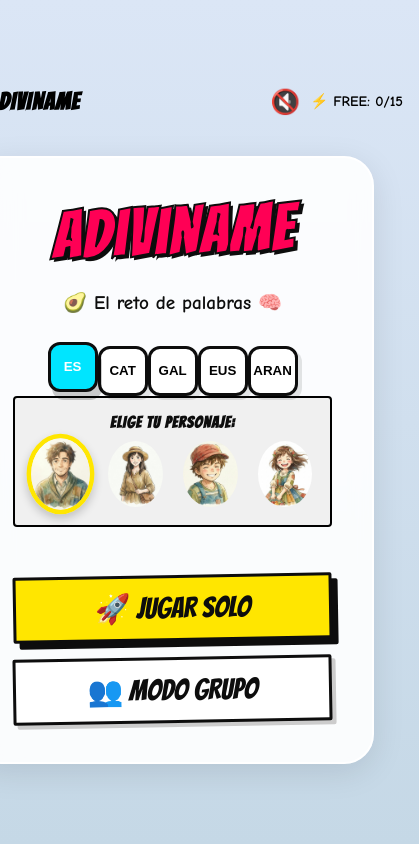
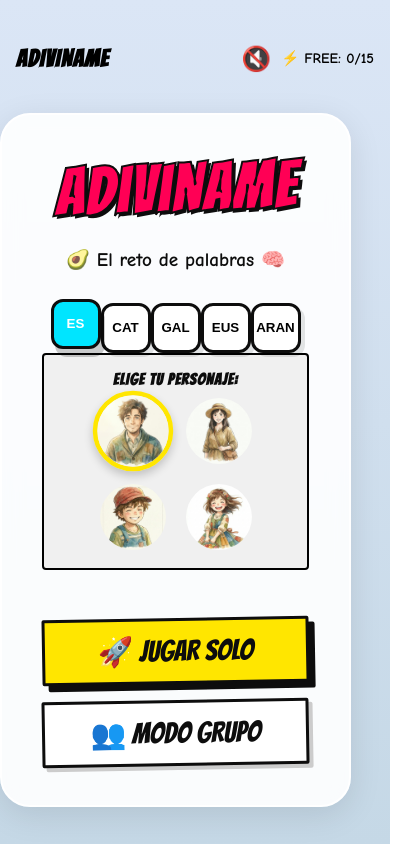
Before and after one commit to reservaselrinconcito-stack/adiviname, a React (Vite) app: page / in a window 390 px wide. Shown: the whole page, 419 px wide, since content can reach past the window. Built offline with nearby package versions, Linux system fonts and the light colour scheme.

Commit message:
Mobile optimization: spacing, font sizes, and avatar grid

```diff
--- a/src/App.jsx
+++ b/src/App.jsx
@@ -75,7 +75,7 @@ function App() {
       <div className="container">
         {/* Header / Stats */}
         <header style={{ marginBottom: '2rem', display: 'flex', justifyContent: 'space-between', alignItems: 'center', padding: '0.5rem 1rem' }}>
-          <div style={{ fontWeight: '900', letterSpacing: '1px', fontFamily: 'Bangers, cursive', fontSize: '1.5rem', color: 'black' }}>ADIVINAME</div>
+          <div className="header-title" style={{ fontWeight: '900', letterSpacing: '1px', fontFamily: 'Bangers, cursive', fontSize: '1.5rem', color: 'black' }}>ADIVINAME</div>
 
           <div style={{ display: 'flex', gap: '10px' }}>
             <button onClick={toggleMusic} style={{ background: 'none', border: 'none', cursor: 'pointer', fontSize: '1.5rem' }}>
@@ -113,7 +113,7 @@ function App() {
             {/* Avatar Selection */}
             <div style={{ background: '#f0f0f0', padding: '1rem', borderRadius: '4px', border: '2px solid black', marginBottom: '2rem' }}>
               <p style={{ fontWeight: 'bold', marginBottom: '0.5rem', fontFamily: 'Bangers', letterSpacing: '1px' }}>ELIGE TU PERSONAJE:</p>
-              <div style={{ display: 'flex', justifyContent: 'center', gap: '1rem' }}>
+              <div className="avatar-selection-grid" style={{ display: 'flex', justifyContent: 'center', gap: '1rem', flexWrap: 'wrap' }}>
                 {[
                   { id: 'man', icon: avatarMan },
                   { id: 'woman', icon: avatarWoman },
@@ -122,6 +122,7 @@ function App() {
                 ].map(av => (
                   <button
                     key={av.id}
+                    className="avatar-btn"
                     onClick={() => setAvatarType(av.id)}
                     style={{
                       padding: 0,
```
Also changed, not shown: 1 other file (tests, documents, lock files or other folders).
